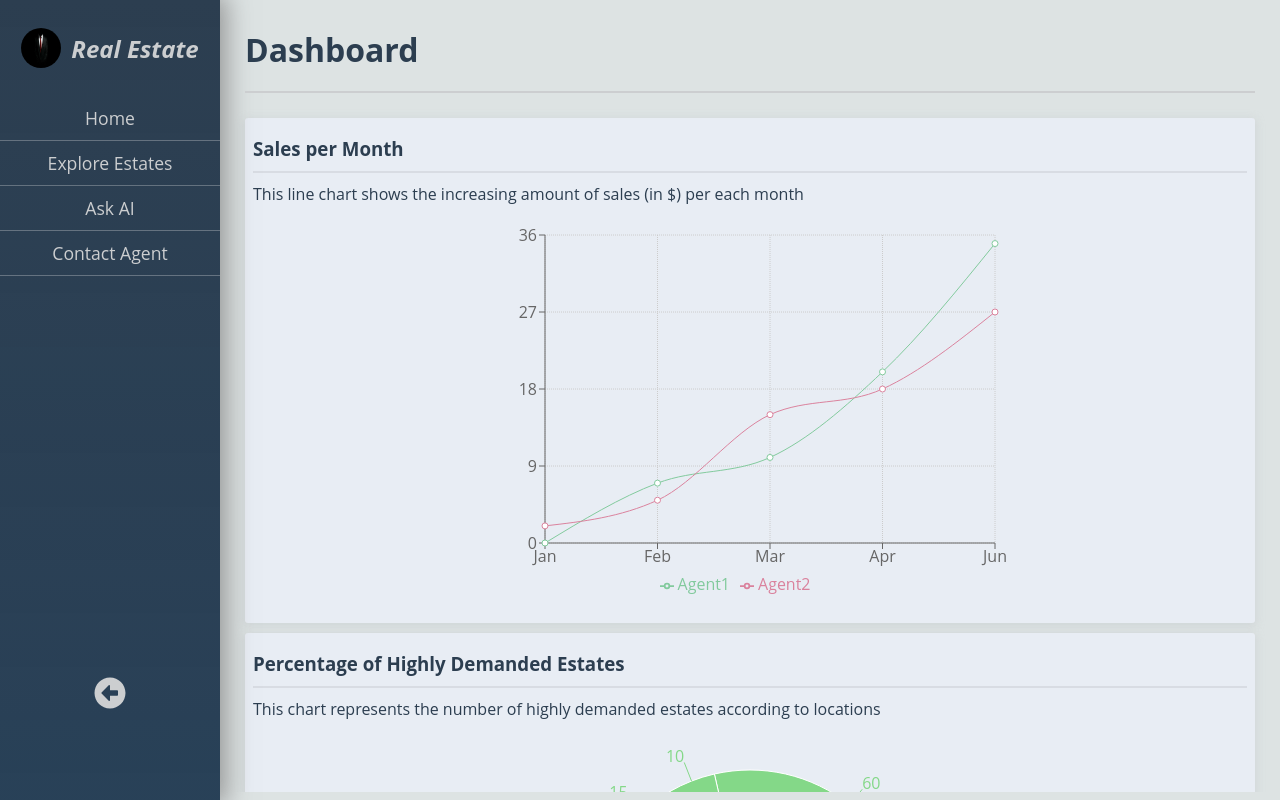
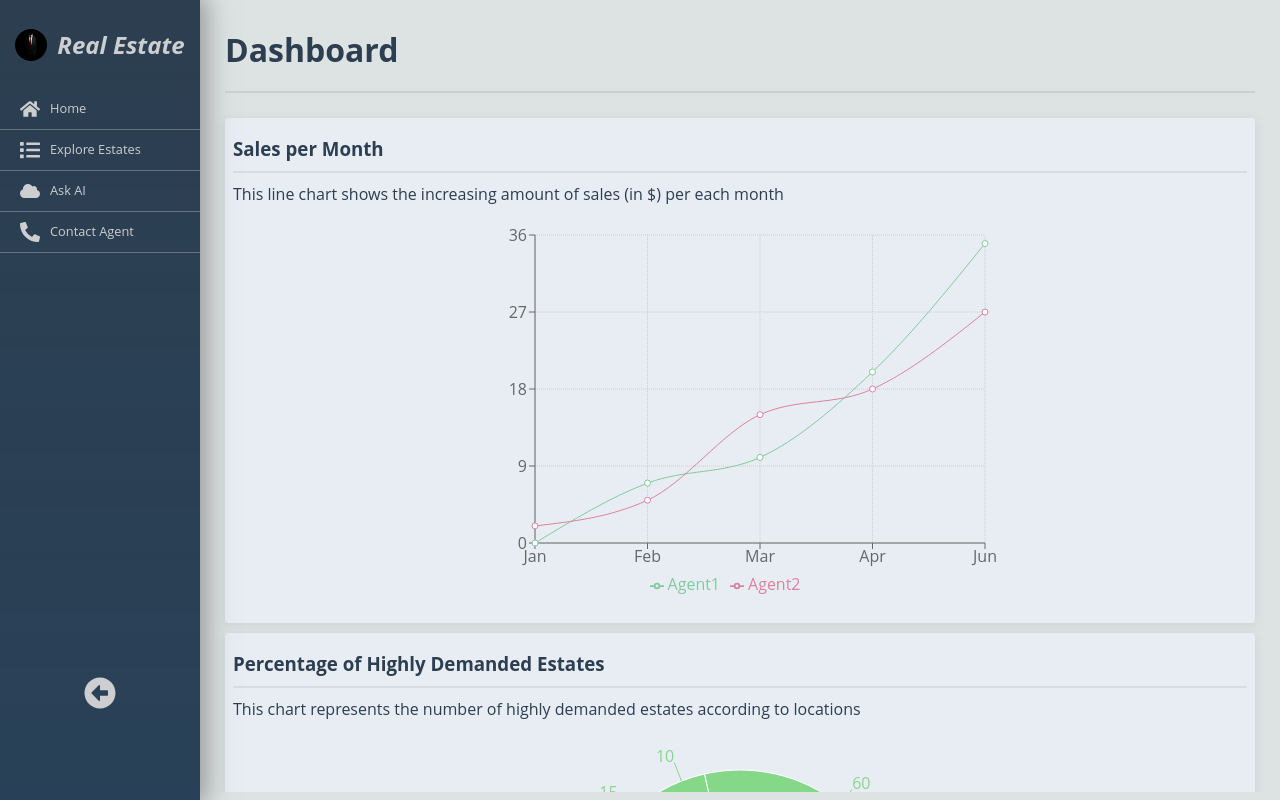
Before and after one commit to ZainabJammal/real-estate-system, a React (Vite) app: page / in a window 1280 px wide. Built offline with nearby package versions, Linux system fonts and the light colour scheme.

Commit message:
Did some CSS modifications in the Sidebar.css

```diff
--- a/src/Components/MenuCard/Menu.css
+++ b/src/Components/MenuCard/Menu.css
@@ -1,25 +1,61 @@
+ul {
+  list-style-type: none;
+  padding: 0;
+}
+
 .item-list {
   display: flex;
   flex-direction: column;
   margin: 0;
   box-sizing: border-box;
+  white-space: nowrap;
   color: var(--background-light-gray-f);
   flex: 2;
-  transition: transform 0.5s ease-in-out;
+  transition: all 0.8s ease;
+  position: relative;
 }
 
 .item-list.minimzed {
-  transform: translateX(-100);
+  white-space: nowrap;
+  overflow: hidden;
 }
 
 .item {
   border-bottom: 1px solid var(--background-light-gray-p);
-  padding: 10px;
-  font-size: 1.1rem;
-  text-align: center;
+  padding: 10px 20px;
+  font-size: 0.8rem;
+  text-align: left;
+  display: flex;
+  gap: 10px;
   &:hover {
     cursor: pointer;
     background-color: var(--background-light-gray-f);
     color: var(--primary-deep-blue);
   }
+  transition: transform 0.3s ease;
 }
+
+.item.minimized {
+  justify-content: center;
+}
+
+.menu-icon {
+  position: relative;
+  transition: transform 0.3s ease; /* Optional: Smooth icon scaling */
+}
+
+.menu-text {
+  opacity: 1;
+  visibility: visible;
+  transition: opacity 0.3s ease, visibility 0.3s ease;
+}
+
+.item.minimized .menu-text {
+  opacity: 0;
+  visibility: hidden;
+}
+
+.item.minimized .menu-icon {
+  position: relative;
+  padding: px 0px;
+}
--- a/src/Components/MenuCard/Menu.jsx
+++ b/src/Components/MenuCard/Menu.jsx
@@ -1,17 +1,50 @@
 import React from "react";
 import "./Menu.css";
-import { FaHome } from "react-icons/fa";
+import {
+  FaChartArea,
+  FaCloud,
+  FaFileContract,
+  FaHome,
+  FaLightbulb,
+  FaList,
+  FaPage4,
+  FaPaperPlane,
+  FaPhoneAlt,
+} from "react-icons/fa";
+import { FaPhone } from "react-icons/fa6";
 
 function Menu({ isMinimized = false }) {
   return (
-    <div className={`item-list ${isMinimized ? "minimized" : ""}`}>
-      <div className="item">
-        {isMinimized ? <FaHome size={"50%"} /> : "Home"}
-      </div>
-      <div className="item">Explore Estates</div>
-      <div className="item">Ask AI</div>
-      <div className="item">Contact Agent</div>
-    </div>
+    <ul className={`item-list ${isMinimized ? "minimized" : ""}`}>
+      <li
+        className={`item ${isMinimized ? "minimized" : ""}`}
+        aria-label="Home"
+      >
+        <FaHome size={"20px"} className="menu-icon" />
+        {!isMinimized && <span className="menu-text">Home</span>}
+      </li>
+      <li
+        className={`item ${isMinimized ? "minimized" : ""}`}
+        aria-label="Explore Estates"
+      >
+        <FaList size={"20px"} className="menu-icon" />
+        {!isMinimized && <span className="menu-text">Explore Estates</span>}
+      </li>
+      <li
+        className={`item ${isMinimized ? "minimized" : ""}`}
+        aria-label="Ask AI"
+      >
+        <FaCloud size={"20px"} className="menu-icon" />
+        {!isMinimized && <span className="menu-text">Ask AI</span>}
+      </li>
+      <li
+        className={`item ${isMinimized ? "minimized" : ""}`}
+        aria-label="Contact Agent"
+      >
+        <FaPhoneAlt size={"20px"} className="menu-icon" />
+        {!isMinimized && <span className="menu-text">Contact Agent</span>}
+      </li>
+    </ul>
   );
 }
 
--- a/src/Components/NameCard/Name.css
+++ b/src/Components/NameCard/Name.css
@@ -5,6 +5,8 @@
   gap: 10px;
   padding: 28px 10px;
   margin: 0;
+  white-space: nowrap;
+  overflow: hidden;
 
   h1 {
     font-size: 1.5rem;
@@ -14,12 +16,12 @@
       cursor: pointer;
       color: var(--secondary-amber-gold);
     }
-    transition: h1 0.3s ease-in-out;
+    transition: all 0.3s ease-in-out;
   }
 
   img {
-    width: 40px;
-    height: 40px;
+    width: 32px;
+    height: 32px;
     border-radius: 100%;
     box-sizing: border-box;
   }
--- a/src/Components/Sidebar/Sidebar.css
+++ b/src/Components/Sidebar/Sidebar.css
@@ -1,5 +1,5 @@
 .sidebar {
-  flex: 0 0 220px;
+  flex: 0 0 200px;
   display: flex;
   flex-direction: column;
   height: 100%;
@@ -14,15 +14,17 @@
   box-sizing: border-box;
   box-shadow: 1px 0px 25px 5px rgba(128, 128, 128, 0.803);
   z-index: 10;
-  transition: flex-basis 0.3s ease-in-out;
+  transform: translateX(100);
+  transition: flex-basis 0.3s ease, transform 0.3s ease, minimized 0.3s ease;
 }
 
 .sidebar.minimized {
-  flex: 0 0 50px;
+  flex: 0 0 30px;
 }
 
 .navmenu {
   flex: 3;
+  overflow: hidden;
 }
 
 .logout-container {
@@ -55,5 +57,10 @@
   .sidebar {
     transform: translateX(-100%);
     position: absolute;
+    transition: transform 0.3s ease;
+  }
+
+  .sidebar.expanded {
+    transform: translateX(0);
   }
 }
```
